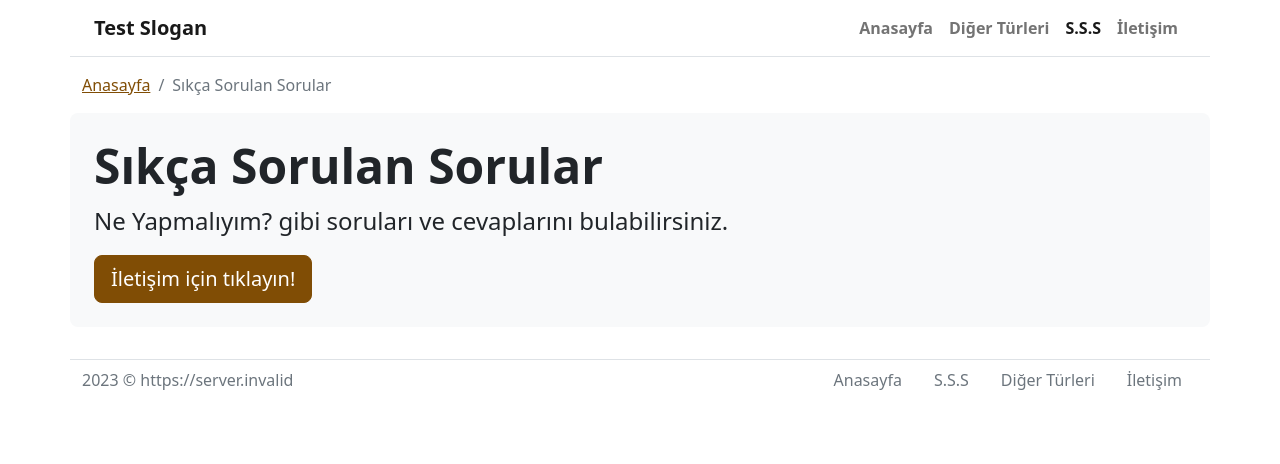
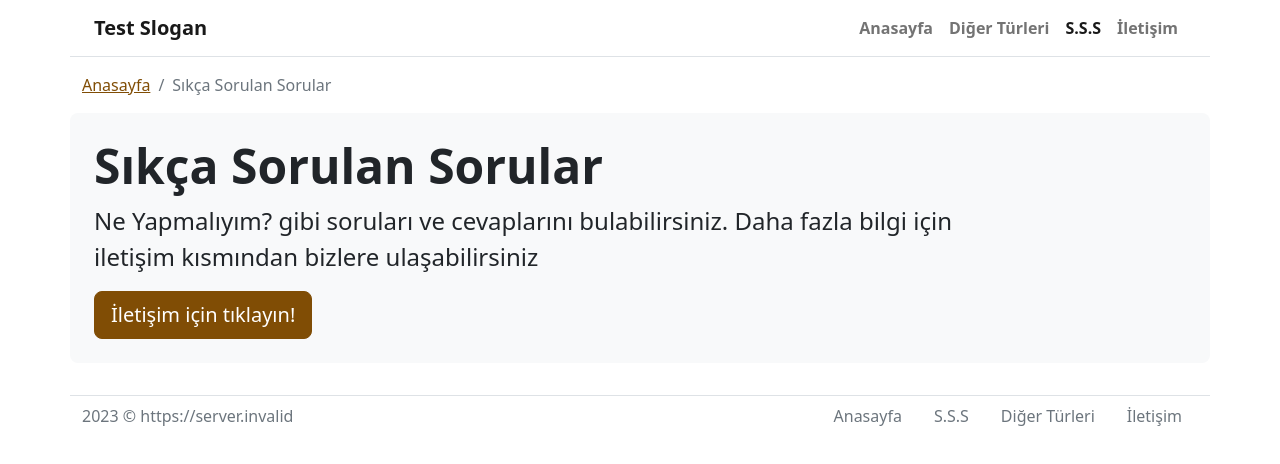
Before and after one commit to csslegal/test, a Next.js app: page /vize/sss in a window 1280 px wide. Shown: the top 464 px of the page. Built offline with nearby package versions, Linux system fonts and the light colour scheme; no server answers.

Commit message:
Description düzenlemesi

```diff
--- a/pages/index.js
+++ b/pages/index.js
@@ -10,7 +10,7 @@ const siteWebApiUrl = process.env.NEXT_PUBLIC_WEB_API_URL;
 const token = process.env.NEXT_PUBLIC_WEB_API_TOKEN;
 const siteWebApiId = process.env.NEXT_PUBLIC_WEB_API_ID;
 
-const description = "Desc";
+const description = "Burada site sloganı ve meta etiketi için gerekli özet bilgisi yer alacaktır. Daha fazla bilgi için iletişim kısmından bizlere ulaşabilirsiniz";
 
 const dbTable = "articles";
 const pathUrl = "ingiltere-vizesi";
--- a/pages/vize/diger/index.js
+++ b/pages/vize/diger/index.js
@@ -11,7 +11,7 @@ const token = process.env.NEXT_PUBLIC_WEB_API_TOKEN;
 const siteWebApiId = process.env.NEXT_PUBLIC_WEB_API_ID;
 
 const pageTitle = "Diğer Türler";
-const description = "Diğer türler hakkında bilgileri bulabilirsiniz.";
+const description = "Burada diğer türler hakkında bilgileri bulabilirsiniz. Daha fazla bilgi için iletişim kısmından bizlere ulaşabilirsiniz.";
 
 const dbTable = "others";
 const pathUrl = "diger";
--- a/pages/vize/sss/index.js
+++ b/pages/vize/sss/index.js
@@ -11,8 +11,7 @@ const token = process.env.NEXT_PUBLIC_WEB_API_TOKEN;
 const siteWebApiId = process.env.NEXT_PUBLIC_WEB_API_ID;
 
 const pageTitle = "Sıkça Sorulan Sorular";
-const description =
-  "Ne Yapmalıyım? gibi soruları ve cevaplarını bulabilirsiniz.";
+const description ="Ne Yapmalıyım? gibi soruları ve cevaplarını bulabilirsiniz. Daha fazla bilgi için iletişim kısmından bizlere ulaşabilirsiniz";
 
 const dbTable = "questions";
 const pathUrl = "sss";
```
